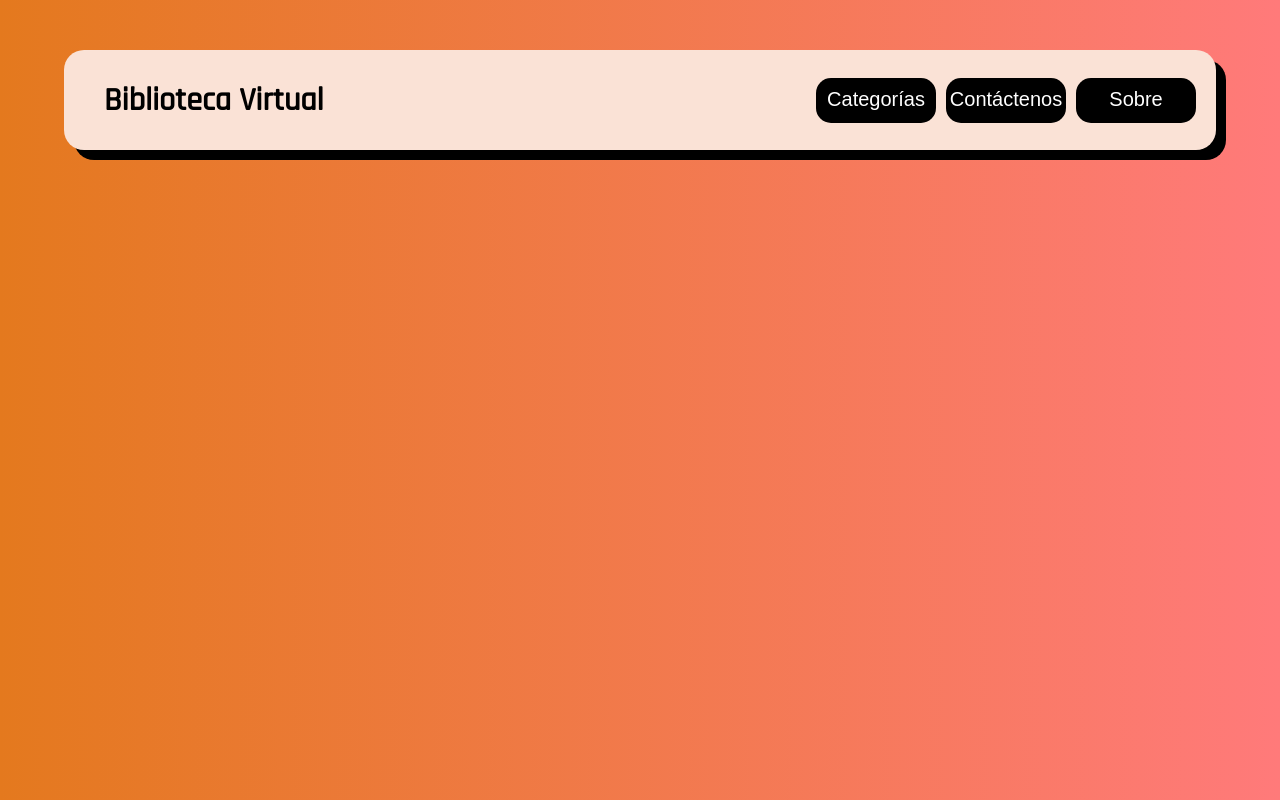
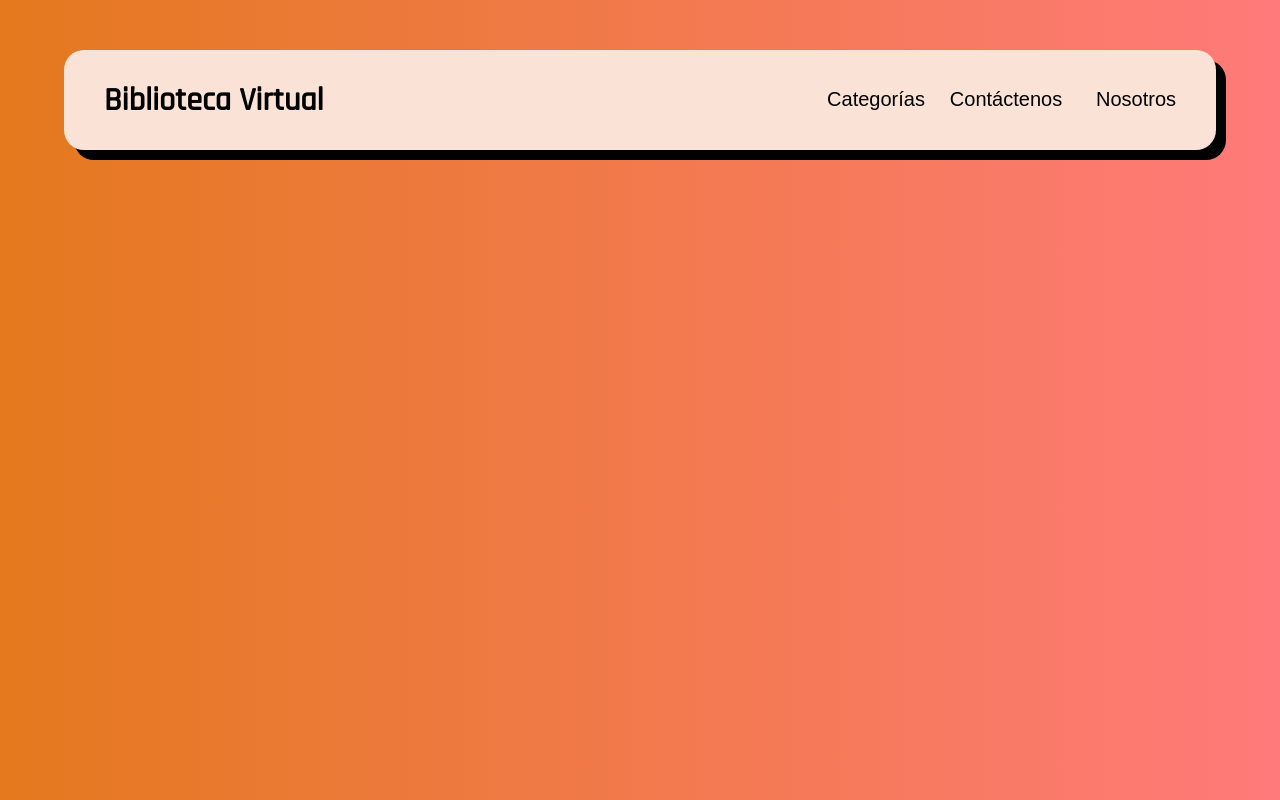
Before and after one commit to bibliotecavirtual-isp9/bibliotecavirtual-isp9.github.io, a plain HTML site: page index.html in a window 1280 px wide. Drawn offline with Linux system fonts and the light colour scheme; a web font is replaced by a local one.

Commit message:
cambios importantes

```diff
--- a/estilos/estilo-index.css
+++ b/estilos/estilo-index.css
@@ -34,7 +34,7 @@ body {
 }
 #menuOpciones li a{
   text-decoration: none;
-  color: white;
+  color: black;
   font-size: 20px;
   display: block;
   font-family: 'Signika Negative', sans-serif;
@@ -44,12 +44,11 @@ body {
   padding-top: 10px;
   height: 35px;
   border-radius: 15px;
-  background-color: black;
 }
 
 #menuOpciones li a:hover{
   color: black;
-  background-color: white;
+  background-color:    #d9c8bf ;
 }
 
 #menuOpciones li{
--- a/index.html
+++ b/index.html
@@ -22,7 +22,7 @@
 									<a href="#"> Contáctenos </a>
 								</li>
 								<li>
-									<a href="#"> Sobre </a>
+									<a href="#"> Nosotros </a>
 								</li>
 							</ul>
 						</nav>
@@ -30,6 +30,13 @@
 				</div>
 		</header>
 
+		<article>
+				<div>
+
+				</div>
+		</article>
+
+
 	</body>
 
 </html>
```
